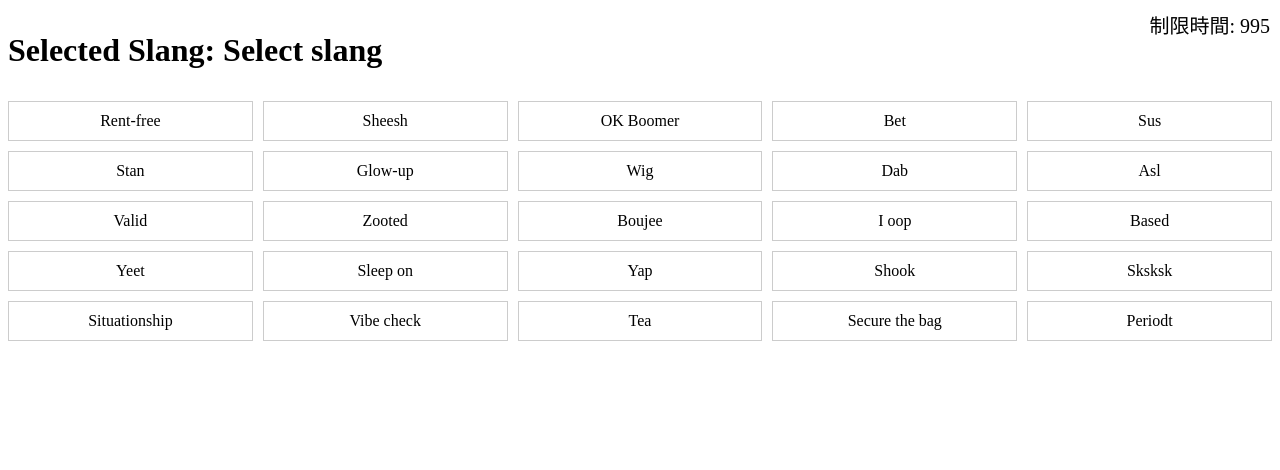
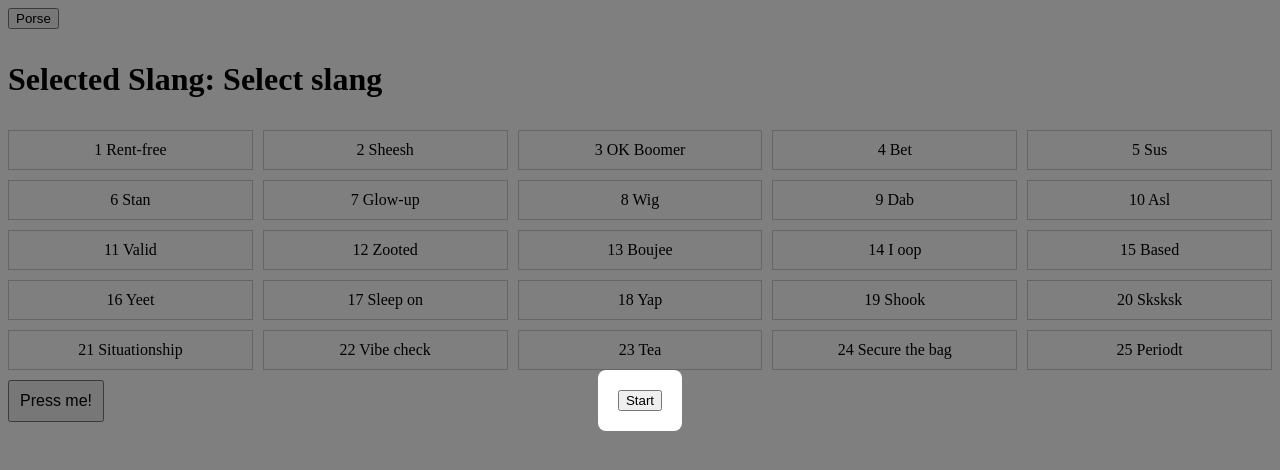
Before and after one commit to tanaka-0224/hackathon-vol1, a React (Create React App) app: page /game in a window 1280 px wide. Shown: the top 470 px of the page. Built offline with nearby package versions, Linux system fonts and the light colour scheme.

Commit message:
形は完成

```diff
--- a/package.json
+++ b/package.json
@@ -9,7 +9,7 @@
     "react": "^18.2.0",
     "react-dom": "^18.2.0",
     "react-modal": "^3.16.1",
-    "react-router-dom": "^6.22.2",
+    "react-router-dom": "^6.22.3",
     "react-scripts": "5.0.1",
     "web-vitals": "^2.1.4"
   },
--- a/src/App.jsx
+++ b/src/App.jsx
@@ -4,6 +4,7 @@ import Rules from "./Rules";
 import Game from "./components/Game";
 import Start from "./Start";
 import ResultLose from "./components/ResultLose";
+import ResultWin from "./components/ResultWin";
 
 function App() {
   return (
@@ -12,6 +13,7 @@ function App() {
         <Route exact path="/" element={<Start />} />
         <Route path="/game" element={<Game />} />
         <Route path="/resultlose" element={<ResultLose />} />
+        <Route path="/resultwin" element={<ResultWin />} />
         <Route path="/rules" element={<Rules />} />
       </Routes>
     </Router>
--- a/src/components/Game.jsx
+++ b/src/components/Game.jsx
@@ -1,10 +1,27 @@
-import React, { useState, useEffect } from "react";
+import React, { useState, useEffect, useRef } from "react";
 import CountDown from "./CountDown";
+import Popup from "./Popup";
 
 const SlangGrid = () => {
   const [randomSlangs, setRandomSlangs] = useState([]);
   const [selectedSlang, setSelectedSlang] = useState("Select slang");
   const [error, setError] = useState(null);
+  const [cellColors, setCellColors] = useState([]);
+  const [defaultcellColors, setDefaultCellColors] = useState("#FFFFFF");
+  const [isPopupVisible, setPopupVisible] = useState(true);
+  const [isTimerRunning, setTimerRunning] = useState(false);
+  const [selectnumber, setSelectNumber] = useState(0);
+  const [colorCounts, setColorCounts] = useState({});
+
+  const gridRef = useRef([]);
+
+  useEffect(() => {
+    // 色の数が変更されたときの処理
+    if (colorCounts["#FF0000"] === 12) {
+      // 画面遷移させる処理
+      window.location.href = "/resultwin";
+    }
+  }, [colorCounts]);
 
   useEffect(() => {
     const fetchData = async () => {
@@ -19,6 +36,16 @@ const SlangGrid = () => {
           .map((line) => line.trim())
           .filter(Boolean);
 
+        const colors = Array(12)
+          .fill("#FF0000")
+          .concat(Array(12).fill("#0000FF"))
+          .concat(["#000000"]);
+        // 色の順番をシャッフルする
+        colors.sort(() => Math.random() - 0.5);
+        setCellColors(colors);
+
+        // 初期のランダムな背景色を保持
+
         const randomIndexes = [];
         while (randomIndexes.length < 25) {
           const randomIndex = Math.floor(Math.random() * slangArray.length);
@@ -29,16 +56,73 @@ const SlangGrid = () => {
 
         const selectedSlangs = randomIndexes.map((index) => slangArray[index]);
         setRandomSlangs(selectedSlangs);
+        // 背景色の出現回数をカウント
+        const counts = {};
+        randomSlangs.forEach((slang, index) => {
+          const color = cellColors[index];
+          counts[color] = (counts[color] || 0) + 1;
+        });
+        setColorCounts(counts);
       } catch (error) {
         setError(error);
       }
     };
 
     fetchData();
+    gridRef.current.forEach((row, rowIndex) => {
+      row.forEach((cell, colIndex) => {
+        const backgroundColor = window.getComputedStyle(cell).backgroundColor;
+        console.log(
+          `Gridのセル(${rowIndex + 1}, ${colIndex + 1})の背景色:`,
+          backgroundColor
+        );
+      });
+    });
   }, []);
 
-  const handleSlangClick = (slang) => {
+  const handlePopupStartButtonClick = () => {
+    // ここで初期のランダムな背景色を使って何かの処理を行うことができます
+
+    setPopupVisible(false);
+    setTimerRunning(true);
+  };
+
+  const handleStartButtonClick = () => {
+    setPopupVisible(true);
+  };
+
+  const handlePopupClose = () => {
+    setPopupVisible(false);
+    setTimerRunning(true);
+  };
+
+  const handleSlangClick = (slang, rowIndex) => {
+    const str1 = rowIndex;
+    const result1 = Number(str1);
+
+    // selectnumberを更新
+    setSelectNumber(result1 + 1);
+
+    // 変更
     setSelectedSlang(slang);
+  };
+
+  const handleButtonPress = () => {
+    setDefaultCellColors((prevColors) => {
+      const newColors = [...prevColors];
+      newColors[selectnumber - 1] = cellColors[selectnumber - 1];
+
+      const counts = {};
+      newColors.forEach((color) => {
+        counts[color] = (counts[color] || 0) + 1;
+      });
+      setColorCounts(counts);
+
+      return newColors;
+    });
+    /*if (cellColors[selectnumber - 1] === "#000000") {
+      window.location.href = "/resultlose";
+    }*/
   };
 
   if (error) {
@@ -55,11 +139,19 @@ const SlangGrid = () => {
 
   return (
     <div>
+      {/* スタートボタン */}
+      <button onClick={handleStartButtonClick}>Porse</button>
+
+      {/* ポップアップ */}
+      {isPopupVisible && (
+        <Popup
+          onClose={handlePopupClose}
+          onStartButtonClick={handlePopupStartButtonClick}
+        />
+      )}
+
       <div>
         <h1>{selectedSlang && <p>Selected Slang: {selectedSlang}</p>}</h1>
-      </div>
-      <div className="div-img">
-        <CountDown seconds={1000} />
       </div>
       <div
         style={{
@@ -78,15 +170,32 @@ const SlangGrid = () => {
                 textAlign: "center",
                 cursor: "pointer",
                 backgroundColor:
-                  selectedSlang === slang ? "#e0e0e0" : "transparent",
+                  selectedSlang === slang
+                    ? "#e0e0e0"
+                    : defaultcellColors[rowIndex * 5 + columnIndex],
               }}
-              onClick={() => handleSlangClick(slang)}
+              onClick={() =>
+                handleSlangClick(slang, rowIndex * 5 + columnIndex)
+              }
             >
+              <span>{rowIndex * 5 + columnIndex + 1}</span> {/* 番号を表示 */}
               {slang}
             </div>
           ))
         )}
       </div>
+      <button
+        style={{
+          marginTop: "10px",
+          padding: "10px",
+          fontSize: "16px",
+        }}
+        onClick={handleButtonPress}
+      >
+        Press me!
+      </button>
+      {/* カウントダウンタイマー */}
+      {isTimerRunning && <CountDown seconds={600000} />}
     </div>
   );
 };
--- /dev/null
+++ b/src/components/Popup.jsx
@@ -0,0 +1,28 @@
+// Popup.jsx
+
+import React from "react";
+
+const Popup = ({ onClose, children }) => {
+  return (
+    <div
+      style={{
+        position: "fixed",
+        top: 0,
+        left: 0,
+        width: "100%",
+        height: "100%",
+        background: "rgba(0,0,0,0.5)",
+        display: "flex",
+        justifyContent: "center",
+        alignItems: "center",
+      }}
+    >
+      <div style={{ background: "#fff", padding: "20px", borderRadius: "8px" }}>
+        {children}
+        <button onClick={onClose}>Start</button>
+      </div>
+    </div>
+  );
+};
+
+export default Popup;
--- /dev/null
+++ b/src/components/ResultWin.jsx
@@ -0,0 +1,7 @@
+import React from "react";
+
+const ResultWin = () => {
+  return <div>win</div>;
+};
+
+export default ResultWin;
```
Also changed, not shown: 1 other file (tests, documents, lock files or other folders).
